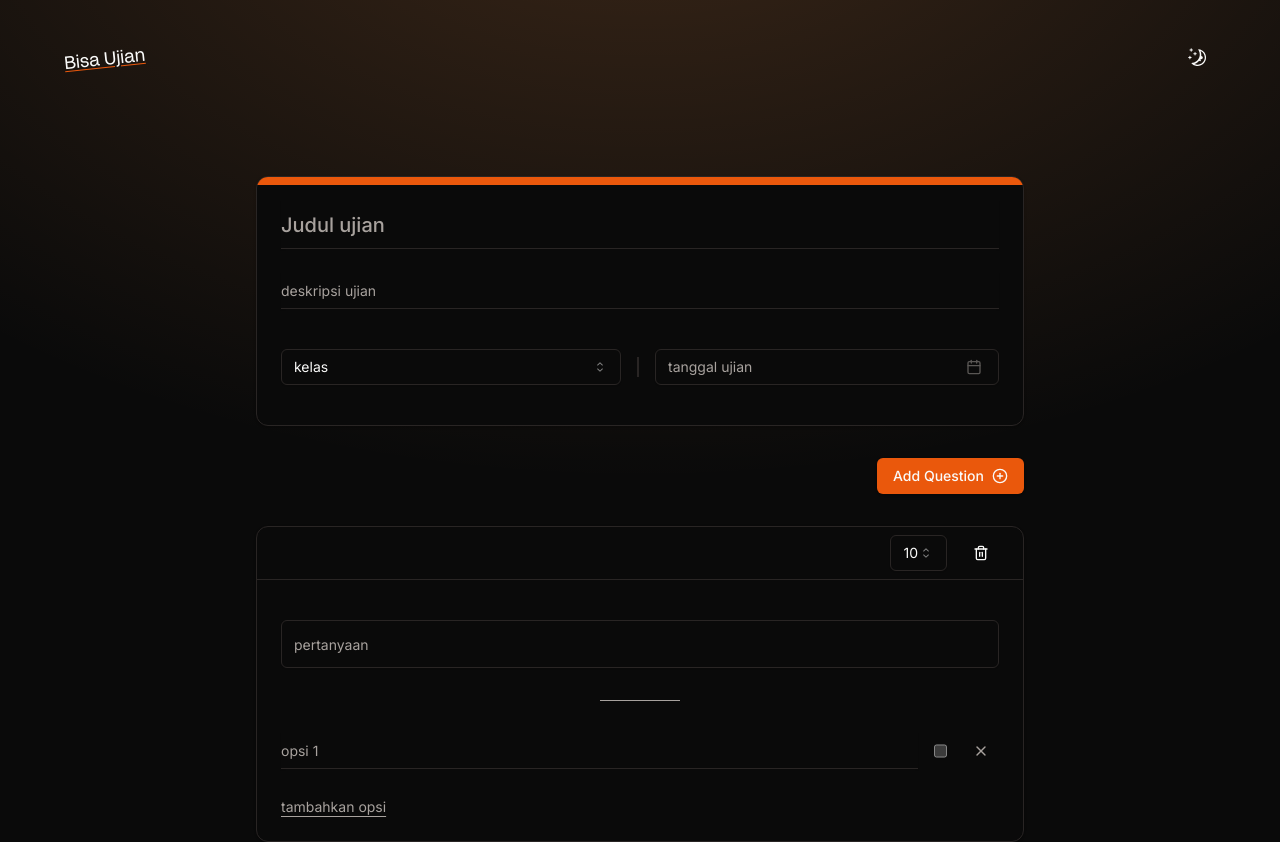
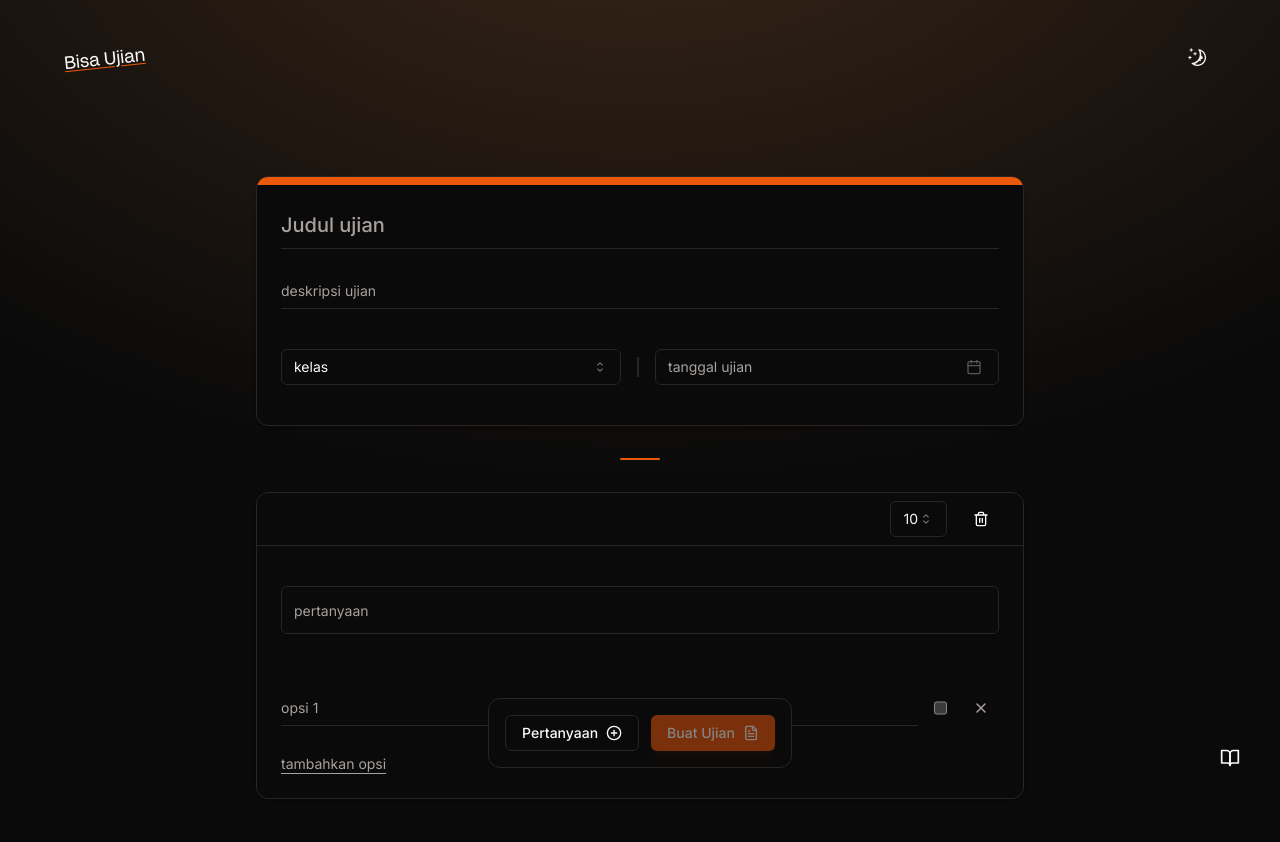
Before and after one commit to soni-canra-wiguna/bisa-ujian, a Next.js app: page /exams in a window 1280 px wide. Shown: the top 842 px of the page. Built offline with nearby package versions, Linux system fonts and the light colour scheme.

Commit message:
feat: change position create exam button & add question button, and add guide

```diff
--- a/components/exam-form.tsx
+++ b/components/exam-form.tsx
@@ -6,7 +6,14 @@ import { useState, useEffect, FormEvent, ChangeEvent } from "react"
 import axios from "axios"
 import { Input } from "./ui/input"
 import { Button } from "./ui/button"
-import { CalendarIcon, PlusCircle, Trash2Icon, X } from "lucide-react"
+import {
+  CalendarIcon,
+  PlusCircle,
+  Trash2Icon,
+  X,
+  FileText,
+  BookOpen,
+} from "lucide-react"
 import { Card } from "./ui/card"
 import { useToast } from "./ui/use-toast"
 import { useMutation } from "@tanstack/react-query"
@@ -27,6 +34,14 @@ import { Calendar } from "./ui/calendar"
 import { format } from "date-fns"
 import { id } from "date-fns/locale"
 import CustomTooltip from "./custom-tooltip"
+import {
+  Dialog,
+  DialogContent,
+  DialogDescription,
+  DialogHeader,
+  DialogTitle,
+  DialogTrigger,
+} from "@/components/ui/dialog"
 
 export default function ExamFormPost() {
   const { toast } = useToast()
@@ -139,7 +154,8 @@ export default function ExamFormPost() {
     "border-x-0 border-t-0 border-b rounded-none focus-visible:ring-0 focus-visible:ring-transparent focus:border-primary p-0"
 
   return (
-    <div className="max-w-3xl w-full mx-auto mb-20">
+    <>
+    <div className="max-w-3xl w-full mx-auto mb-32">
       <form onSubmit={onSubmit} className="w-full">
         <Card className="flex flex-col gap-6 p-6 relative overflow-hidden">
           <span className="absolute w-full h-2 top-0 bg-primary left-0" />
@@ -212,11 +228,14 @@ export default function ExamFormPost() {
             </Popover>
           </div>
         </Card>
-        <div className="w-full flex items-center justify-end my-8">
+        <div className="w-full my-8 flex items-center justify-center">
+          <span className="w-10 h-[2px] bg-primary rounded-full" />
+        </div>
+        {/* <div className="w-full flex items-center justify-end my-8">
           <Button type="button" onClick={handleAddQuestion}>
             Add Question <PlusCircle className="size-4 ml-2" />
           </Button>
-        </div>
+        </div> */}
         {/* question */}
         {questions.map((question, questionIndex) => (
           <Card key={questionIndex} className="w-full flex flex-col mb-4">
@@ -275,9 +294,8 @@ export default function ExamFormPost() {
                 required
                 className="h-12"
               />
-              <div className="w-full py-4 flex items-center justify-center">
-                <span className="h-px bg-muted-foreground w-20" />
-              </div>
+
+              <div className="w-full py-3" />
 
               {/* answer options */}
               {question.options.map((option, optionIndex) => (
@@ -332,16 +350,65 @@ export default function ExamFormPost() {
           </Card>
         ))}
 
-        <br />
-        <LoadingButton
-          className="w-full"
-          loading={isPending}
-          disabled={isPending || questions.length < 2}
-          type="submit"
-        >
-          Create Exam
-        </LoadingButton>
+        <Card className="fixed bottom-8 left-1/2 -translate-x-1/2 flex items-center gap-3 p-4 w-max">
+          <CustomTooltip message="tambah pertanyaan">
+            <Button
+              className="capitalize"
+              type="button"
+              variant="outline"
+              onClick={handleAddQuestion}
+            >
+              pertanyaan <PlusCircle className="size-4 ml-2" />
+            </Button>
+          </CustomTooltip>
+          <LoadingButton
+            className="w-full capitalize shadow-lg shadow-primary/10 hover:shadow-primary/20 transition-all"
+            loading={isPending}
+            disabled={isPending || questions.length < 5}
+            type="submit"
+          >
+            buat ujian <FileText className="size-4 ml-2" />
+          </LoadingButton>
+        </Card>
       </form>
     </div>
+    <Guide />
+    </>
+
   )
 }
+
+const Guide = () => {
+  return (
+    <Dialog>
+        <CustomTooltip message="panduan">
+      <DialogTrigger asChild>
+        <Button
+          variant="ghost"
+          type="button"
+          className="fixed bottom-6 right-8 rounded-full p-1"
+          size="icon"
+        >
+          <BookOpen className="size-5 cursor-pointer" />
+        </Button>
+      </DialogTrigger>
+        </CustomTooltip>
+      <DialogContent className="max-w-xl">
+        <DialogHeader>
+          <DialogTitle>Panduan ketika membuat soal</DialogTitle>
+        </DialogHeader>
+        <ul className="list-disc pl-4 text-muted-foreground">
+          <li>buat total total poin menjadi 100.</li>
+          <li>buat soal minimal 5 agar ujian bisa di submit.</li>
+          <li>
+            untuk sekarang hati-hati ketika ingin refresh, karena ketika di
+            refresh soalnya akan ke reset.
+          </li>
+          <li>
+            tentukan opsinya benar dengan mencentang ckeckbox, centang 1 saja.
+          </li>
+        </ul>
+      </DialogContent>
+    </Dialog>
+  )
+}
```
